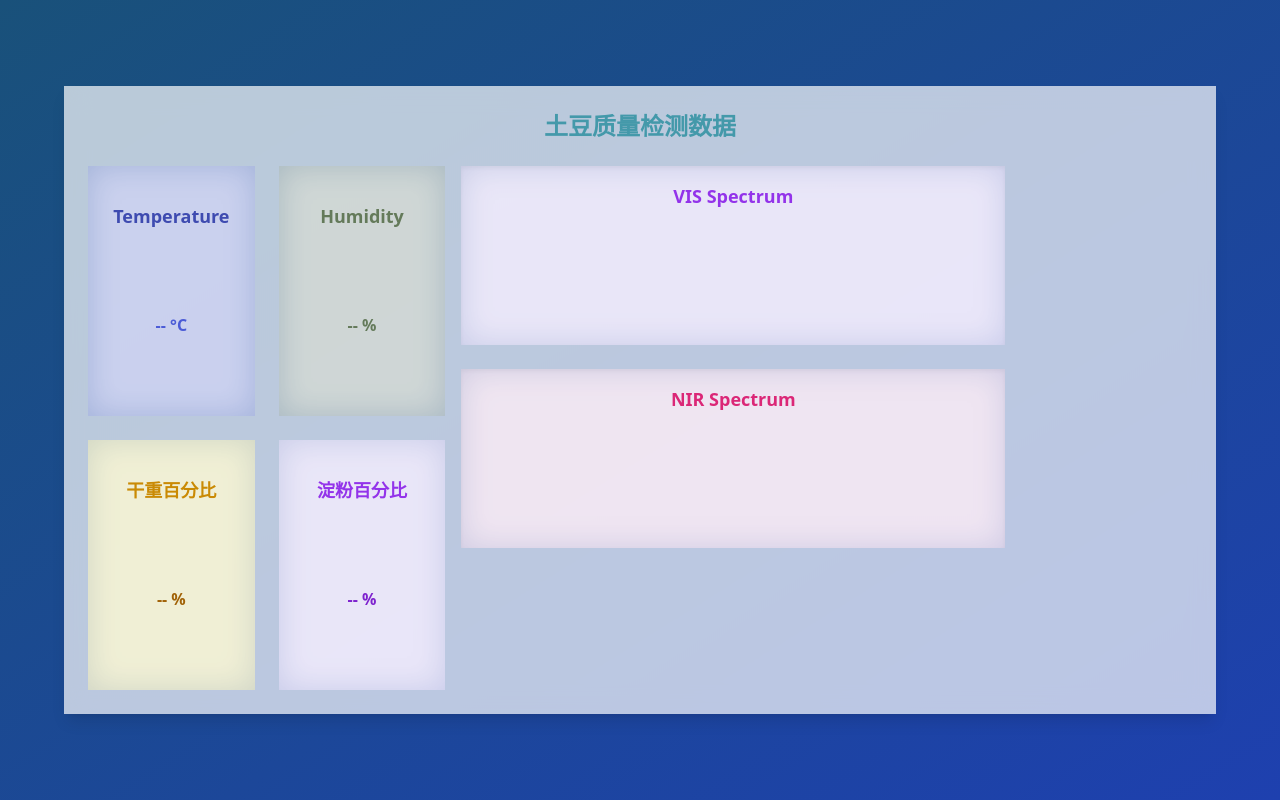
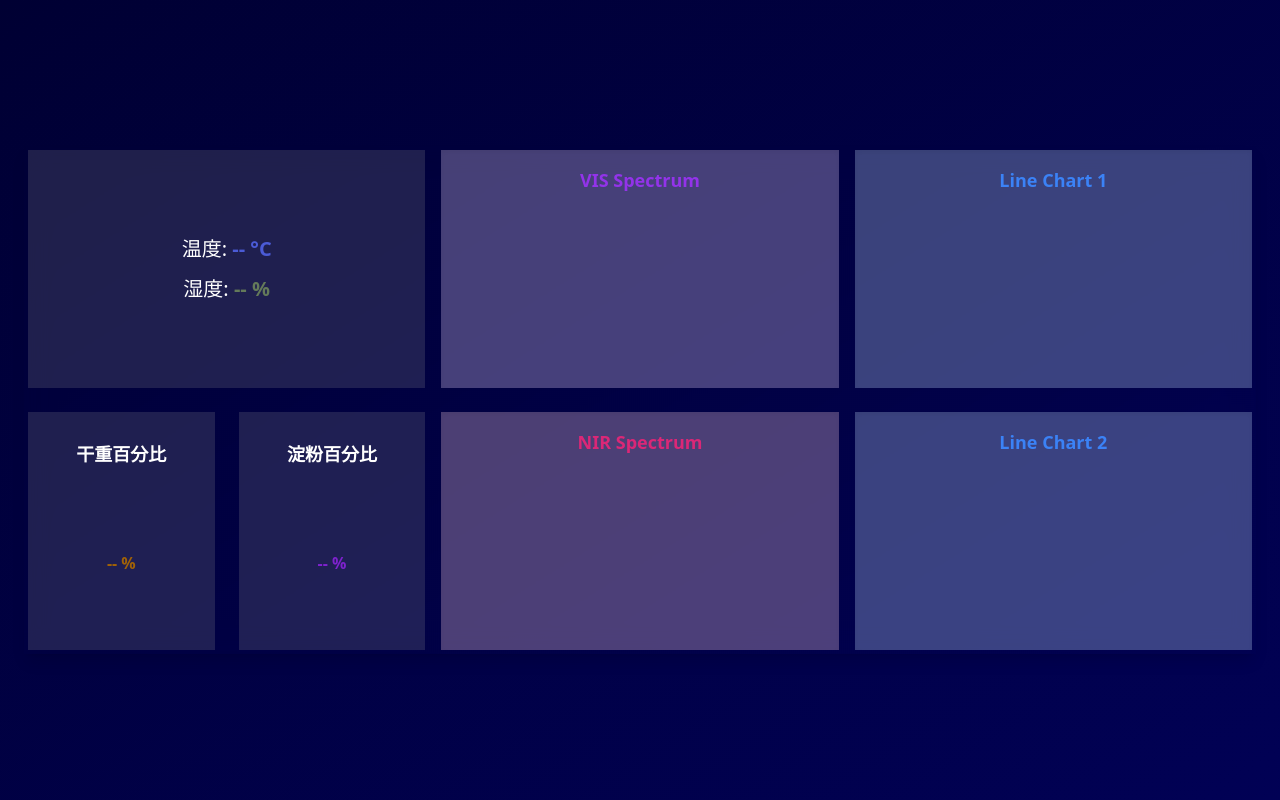
Before and after one commit to Eyyater/iot_app, a Python web app: template templates/index.html in a window 1280 px wide. Run offline with Jinja, Linux system fonts and the light colour scheme; the template is opened without the code that fills it, so the values that code supplies are empty; a map, chart or similar area stays blank; some libraries are stand-ins or nearby versions.

Commit message:
添加两个折线图。好看。

```diff
--- a/templates/index.html
+++ b/templates/index.html
@@ -13,44 +13,32 @@
   <script src="https://cdn.jsdelivr.net/npm/chart.js"></script>
 </head>
 
-<body class="bg-gradient-to-br from-[#19517a] via-#0e2f47 to-blue-800 min-h-screen flex items-center justify-center p-6">
+<body class="bg-gradient-to-br from-[#000033] to-[#010155] min-h-screen flex items-center justify-center p-6">
 
-<div class="bg-white/70 backdrop-blur-md shadow-lg p-6 w-full max-w-6xl">
-    <h1 class="text-2xl font-bold text-center text-[#4499aa] mb-6">土豆质量检测数据</h1>
+  <div class="backdrop-blur-md shadow-lg p-1 w-full">
+    <!-- <h1 class="text-2xl font-bold text-center text-[#ff9000] mb-6">土豆质量检测数据</h1> -->
 
     <div class="grid grid-cols-6 gap-4">
 
       <!-- 左侧：温湿度仪表盘 -->
-      <div class="grid grid-cols-2 grid-rows-2 gap-6 col-span-2">
-        <!-- 温度 -->
-        <div class="flex flex-col items-center bg-[#4b5bd6]/20 p-4 max-h-64 backdrop-blur-lg">
-          <h2 class="text-lg font-semibold text-[#3e4bb0] mt-5 mb-5">Temperature</h2>
-          <div class="relative">
-            <canvas id="tempGauge" width="160"></canvas>
-            <div id="tempValue"
-              class="absolute left-1/2 top-1/2 transform -translate-x-1/2 -translate-y-1/2 text-x2 font-bold text-[#4b5bd6]">
-              -- °C
+      <div class="grid grid-cols-2 gap-6 col-span-2 ">
+        <!-- 上方合并的温湿度模块：跨两列 -->
+        <div class="col-span-2 flex flex-col justify-center bg-[#999999]/20 p-4 backdrop-blur-lg  min-h-[233px]">
+          <div class="flex flex-col items-center space-y-3">
+            <div class="text-white text-xl">
+              温度: <span id="tempText" class="font-bold text-[#4b5bd6]">-- °C</span>
+            </div>
+            <div class="text-white text-xl">
+              湿度: <span id="humidityText" class="font-bold text-[#647a5a]">-- %</span>
             </div>
           </div>
         </div>
 
-        <!-- 湿度 -->
-        <div class="flex flex-col items-center bg-[#647a5a]/20 p-4 max-h-64 backdrop-blur-lg">
-          <h2 class="text-lg font-semibold text-[#647a5a] mt-5 mb-5">Humidity</h2>
+        <!-- 左下：表盘 3 -->
+        <div class="flex flex-col items-center bg-[#999999]/20 p-2 backdrop-blur-lg">
+          <h2 class="text-lg font-semibold text-white mt-5 mb-5">干重百分比</h2>
           <div class="relative">
-            <canvas id="humidityGauge" width="160"></canvas>
-            <div id="humidityValue"
-              class="absolute left-1/2 top-1/2 transform -translate-x-1/2 -translate-y-1/2 text-x2 font-bold text-[#647a5a]">
-              -- %
-            </div>
-          </div>
-        </div>
-
-        <!-- 表盘 3 -->
-        <div class="flex flex-col items-center bg-yellow-200/30 p-4 max-h-64 backdrop-blur-lg">
-          <h2 class="text-lg font-semibold text-yellow-600 mt-5 mb-5">干重百分比</h2>
-          <div class="relative">
-            <canvas id="gauge3" width="160"></canvas>
+            <canvas id="gauge3" width="170"></canvas>
             <div id="gauge3Value"
               class="absolute left-1/2 top-1/2 transform -translate-x-1/2 -translate-y-1/2 text-x2 font-bold text-yellow-700">
               -- %
@@ -58,11 +46,11 @@
           </div>
         </div>
 
-        <!-- 表盘 4 -->
-        <div class="flex flex-col items-center bg-purple-200/30 p-4 max-h-64 backdrop-blur-lg">
-          <h2 class="text-lg font-semibold text-purple-600 mt-5 mb-5">淀粉百分比</h2>
+        <!-- 右下：表盘 4 -->
+        <div class="flex flex-col items-center bg-[#999999]/20 p-2 backdrop-blur-lg">
+          <h2 class="text-lg font-semibold text-white mt-5 mb-5">淀粉百分比</h2>
           <div class="relative">
-            <canvas id="gauge4" width="160"></canvas>
+            <canvas id="gauge4" width="170"></canvas>
             <div id="gauge4Value"
               class="absolute left-1/2 top-1/2 transform -translate-x-1/2 -translate-y-1/2 text-x2 font-bold text-purple-700">
               -- %
@@ -71,18 +59,33 @@
         </div>
       </div>
 
+
       <!-- 右侧：VIS / NIR 柱状图 -->
-      <div class=" space-y-6 col-span-3">
+      <div class=" space-y-6 col-span-2">
         <!-- VIS -->
         <div class="bg-purple-200/30 p-4 shadow-inner backdrop-blur-lg">
           <h2 class="text-lg font-semibold text-purple-600 text-center mb-2">VIS Spectrum</h2>
-          <canvas id="visChart" height="111"></canvas>
+          <canvas id="visChart" height="170"></canvas>
         </div>
-
         <!-- NIR -->
         <div class="bg-pink-200/30 p-4 shadow-inner backdrop-blur-lg">
           <h2 class="text-lg font-semibold text-pink-600 text-center mb-2">NIR Spectrum</h2>
-          <canvas id="nirChart" height="111"></canvas>
+          <canvas id="nirChart" height="170"></canvas>
+        </div>
+      </div>
+
+      <!-- 右侧：折线图 -->
+      <div class="space-y-6 col-span-2">
+        <!-- 折线图 1 -->
+        <div class="bg-blue-200/30 p-4 shadow-inner backdrop-blur-lg">
+          <h2 class="text-lg font-semibold text-blue-500 text-center mb-2">Line Chart 1</h2>
+          <canvas id="lineChart1" height="170"></canvas>
+        </div>
+
+        <!-- 折线图 2 -->
+        <div class="bg-blue-200/30 p-4 shadow-inner backdrop-blur-lg">
+          <h2 class="text-lg font-semibold text-blue-500 text-center mb-2">Line Chart 2</h2>
+          <canvas id="lineChart2" height="170"></canvas>
         </div>
       </div>
     </div>
@@ -106,7 +109,7 @@
         data: {
           datasets: [{
             data: [temp, 40 - temp],
-            backgroundColor: ["#3e4bb0", "#E5E7EB"],
+            backgroundColor: ["grey", "#E5E7EB"],
             borderWidth: 4, // 边框
           }],
         },
@@ -125,7 +128,7 @@
         data: {
           datasets: [{
             data: [humidity, 100 - humidity],
-            backgroundColor: ["#647a5a", "#E5E7EB"],
+            backgroundColor: ["grey", "#E5E7EB"],
             borderWidth: 4,
           }],
         },
@@ -166,13 +169,88 @@
             legend: { display: false }
           },
           scales: {
-            y: { beginAtZero: true }
+            y: {
+              beginAtZero: true,
+              ticks: { color: "#ffffff" },         // Y轴刻度文字颜色
+              grid: { color: "rgba(255, 255, 255, .5)" } // Y轴网格线颜色
+            },
+            x: {
+              ticks: { color: "#ffffff" },         // X轴刻度文字颜色
+              grid: { color: "rgba(255, 255, 255, .5)" } // X轴网格线颜色
+            }
           }
         }
       });
 
       if (id === "visChart") visChart = chart;
       if (id === "nirChart") nirChart = chart;
+    }
+
+    function drawLineCharts() {
+      const sampleLabels = ["A", "B", "C", "D", "E", "F"];
+      const sampleData1 = [12, 19, 13, 15, 12, 17];
+      const sampleData2 = [22, 16, 18, 14, 19, 21];
+      const lineColor = "#1e3aee"; // 深蓝色
+      new Chart(document.getElementById("lineChart1"), {
+        type: "line",
+        data: {
+          labels: sampleLabels,
+          datasets: [{
+            label: "虚拟数据1",
+            data: sampleData1,
+            borderColor: lineColor,
+            backgroundColor: lineColor + "33", // 半透明背景
+            fill: true,
+            tension: 0.3
+          }]
+        },
+        options: {
+          plugins: {
+            legend: { display: false }
+          },
+          scales: {
+            x: {
+              ticks: { color: "#ffffff" },
+              grid: { color: "rgba(255,255,255,.5)" }
+            },
+            y: {
+              beginAtZero: true,
+              ticks: { color: "#ffffff" },
+              grid: { color: "rgba(255,255,255,.5)" }
+            }
+          }
+        }
+      });
+      new Chart(document.getElementById("lineChart2"), {
+        type: "line",
+        data: {
+          labels: sampleLabels,
+          datasets: [{
+            label: "虚拟数据2",
+            data: sampleData2,
+            borderColor: lineColor,
+            backgroundColor: lineColor + "33",
+            fill: true,
+            tension: 0.3
+          }]
+        },
+        options: {
+          plugins: {
+            legend: { display: false }
+          },
+          scales: {
+            x: {
+              ticks: { color: "#ffffff" },
+              grid: { color: "rgba(255,255,255,.5)" }
+            },
+            y: {
+              beginAtZero: true,
+              ticks: { color: "#ffffff" },
+              grid: { color: "rgba(255,255,255,.5)" }
+            }
+          }
+        }
+      });
     }
 
     // 初始化
@@ -194,11 +272,15 @@
             nirData: nirData
           });
 
-          drawGauges(temp, humidity);
+          // drawGauges(temp, humidity);
+          document.getElementById('tempText').textContent = `${temp} °C`;
+          document.getElementById('humidityText').textContent = `${humidity} %`;
+
 
           // TODO:柱形图颜色更改
-          drawSpectrum("visChart", visData, ["#A78BFa", "#8B5CF6", "#7C3AED", "#6D28D9", "#5B21B6", "#4C1D95"]);
-          drawSpectrum("nirChart", nirData, ["#F472B6", "#EC4899", "#DB2777", "#BE185D", "#9D174D", "#831843"]);
+          drawSpectrum("visChart", visData, ["#A78BFa", "#8B5CF6", "#7C3AED", "#6D28D9", "#5B21B6", "#6D28D9"]);
+          drawSpectrum("nirChart", nirData, ["#F472B6", "#EC4899", "#DB2777", "#BE185D", "#9D174D", "#BE185D"]);
+          drawLineCharts();
         });
     };
   </script>
```
